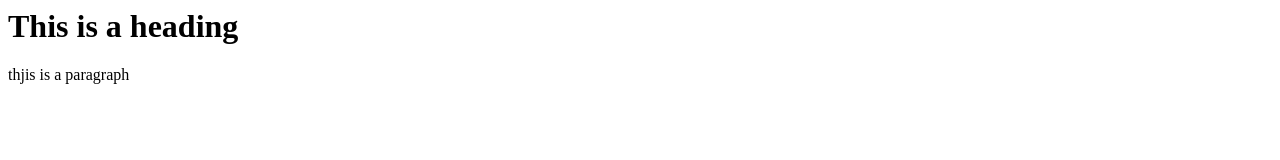
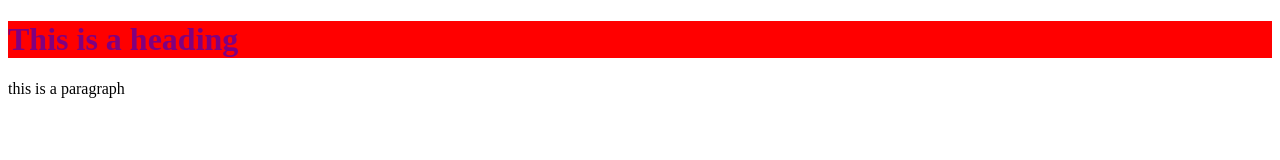
Before and after one commit to hlca-school-student/comp-sci, a plain HTML site: page ben/index.html in a window 1280 px wide. Drawn offline with Linux system fonts and the light colour scheme.

Commit message:
first commit

```diff
--- a/ben/index.html
+++ b/ben/index.html
@@ -1,2 +1,14 @@
-<h1>This is a heading</h1>
-<p>thjis is a paragraph</p>
+<!DOCTYPE html>
+<html lang="en">
+<head>
+    <meta charset="UTF-8">
+    <meta http-equiv="X-UA-Compatible" content="IE=edge">
+    <meta name="viewport" content="width=device-width, initial-scale=1.0">
+    <title>Document</title>
+    <link rel="stylesheet" href="style.css">
+</head>
+<body>
+    <h1>This is a heading</h1>
+    <p>this is a paragraph</p>
+</body>
+</html>
--- a/ben/style.css
+++ b/ben/style.css
@@ -1,7 +1,4 @@
 h1 {
-    color: cadetblue;
+    color: purple;
+    background-color: #ff0000;
 }
-
-p {
-    color: palevioletred;
-}
```
